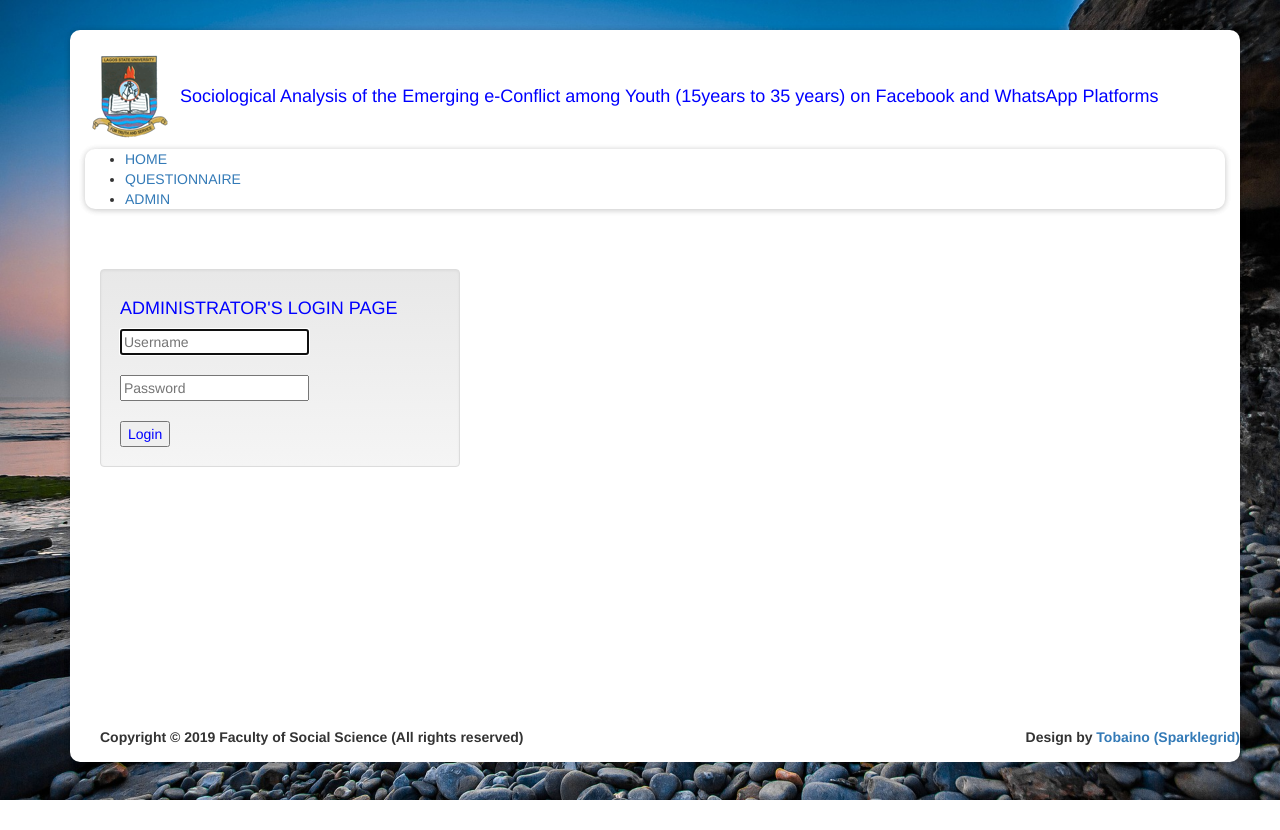
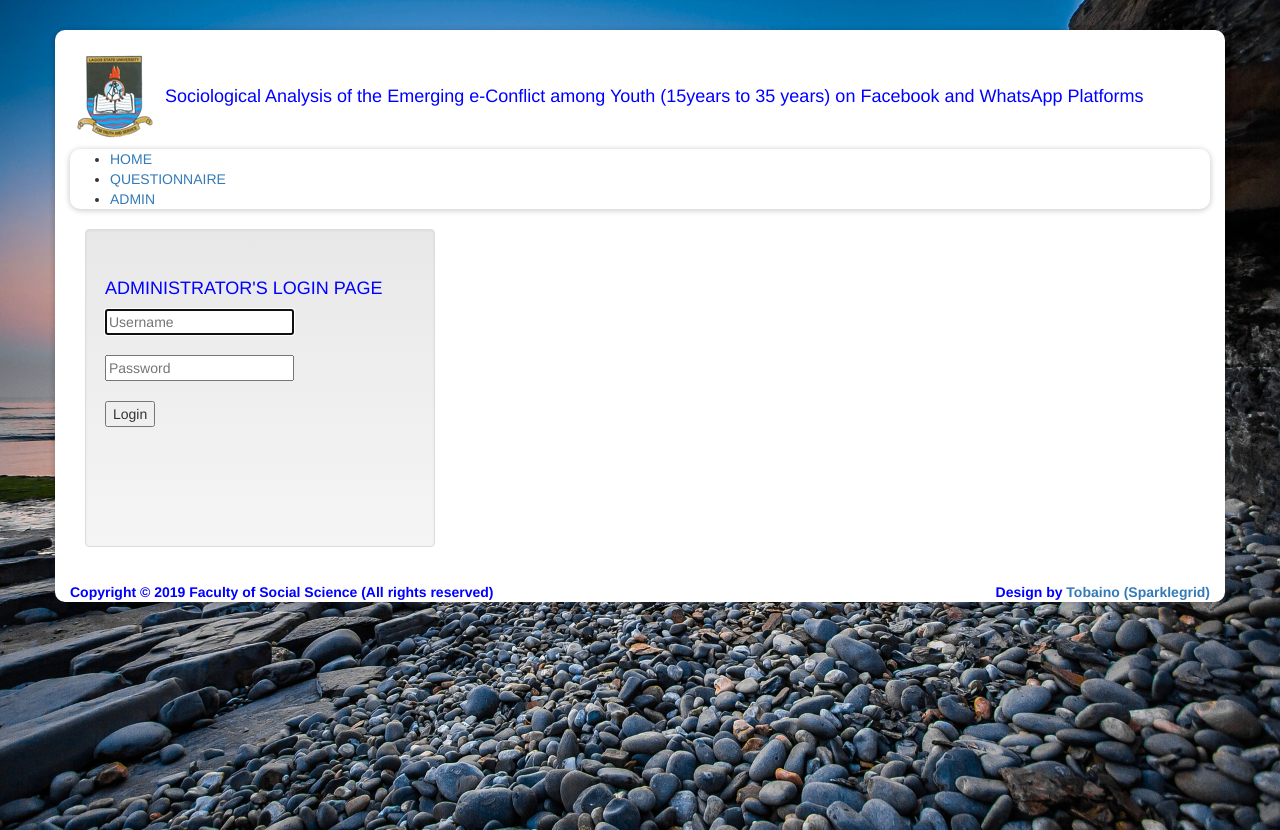
Before and after one commit to Tobaino1/questionnaire, a PHP site: page /admin.php in a window 1280 px wide. Before the commit the page ends 800 px from the top, so only its background shows below. Run offline with PHP 8.4, Linux system fonts and the light colour scheme.

Commit message:
update on admin, db con

```diff
--- a/admin.php
+++ b/admin.php
@@ -2,25 +2,21 @@
 /**
  * Created by PhpStorm.
  * User: Oyekan Oluwatobi
- * Date: 6/30/2019
- * Time: 9:53 PM
+ * Date: 3/3/2019
+ * Time: 8:38 AM
  */
 ?>
-
-
 <?php session_start(); ?>
-
 <?php include('dbcon.php'); ?>
-
-<!DOCTYPE html>
-<html lang="en">
+<!doctype html>
+<html lang="en" class="no-js">
 <head>
     <link rel="icon" href="images/lasulogo.PNG">
 
     <meta charset="utf-8">
     <meta http-equiv="X-UA-Compatible" content="IE=edge">
     <meta name="viewport" content="width=device-width, initial-scale=1">
-    <title>Questionnaire</title>
+    <title>Admin Login</title>
     <!-- Latest compiled and minified CSS -->
     <link rel="stylesheet" href="https://maxcdn.bootstrapcdn.com/bootstrap/3.3.7/css/bootstrap.min.css">
     <!-- Optional theme -->
@@ -30,46 +26,40 @@
     <script src="form.js"></script>
 </head>
 <body>
-<div class="container">
+<!--<div class="container">-->
     <div class="container form-top">
         <div class="row">
             <div class="card">
                 <div class="panel panel-danger">
                     <div class="panel-body">
                         <h4 style="color: blue" align="justify"><img src="images/lasulogo.PNG" alt="lasu"> Sociological
-                            Analysis of the Emerging e-Conflict among Youth (15years to 35 years) on Facebook and
+                            Analysis of the Emerging e-Conflict among Youth (15years to 35 years) on Facebook
+                            and
                             WhatsApp Platforms </h4>
                         <!--<ul class="nav navbar-nav">-->
                         <ul class="panel">
                             <li><a href="index.html">HOME</a></li>
                             <li><a href="questionnaire.php">QUESTIONNAIRE</a></li>
-                            <!--                            <li><a href="#">CONTACT / FEEDBACK</a></li>-->
+                            <!--<li><a href="#">CONTACT / FEEDBACK</a></li>-->
                             <li><a href="admin.php"> ADMIN </a></li>
                         </ul>
 
-                        <div id="content">
-                            <div class="box-section banner-section triggerAnimation animated" data-animate="rollIn">
-
-                                <br><br>
-
-                                <div class="container">
-                                    <div class="row">
                         <div class="col-lg-4">
                             <div class="well contact-form-container">
-
-                                                <form action="#" method="post" style="color: blue">
+                                <br>
+                                <form action="#" method="post">
                                     <h4 style="color: blue">ADMINISTRATOR'S LOGIN PAGE</h4>
 
                                     <div class="form-item">
-                                                        <span><i class="fa fa-user" style="color: green"></i></span>
-                                                        <input type="text" name="user" required="required"
-                                                               placeholder="Username" autofocus required></input>
+                                        <span><div class="fa fa-user" style="color: green"></div></span>
+                                        <input type="text" name="user" required="required" placeholder="Username"
+                                               autofocus required></input>
                                     </div>
                                     <br>
                                     <div class="form-item">
                                         <span><i class="fa fa-key" style="color: green"></i></span>
-                                                        <input type="password" name="pass" required="required"
-                                                               placeholder="Password" required></input>
+                                        <input type="password" name="pass" required="required" placeholder="Password"
+                                               required></input>
                                     </div>
                                     <br>
                                     <div class="button-panel">
@@ -79,11 +69,24 @@
                                 </form>
 
                                 <!--<div class="form-wrapper">-->
-
+                                <br><br><br><br><br>
                             </div>
                         </div>
                     </div>
+                    <footer class="main-footer">
+                        <div class="container">
+                            <div class="pull-right hidden-xs">
+                                <b style="color: blue">Design by <a href="https://sparklegrid.tech/">Tobaino
+                                        (Sparklegrid)</a> </b>
                             </div>
+                            <strong style="color: blue">Copyright &copy; 2019 Faculty of Social Science (All rights
+                                reserved)</strong>
+                        </div>
+                    </footer>
+                </div>
+            </div>
+        </div>
+
         <?php
         if (isset($_POST['login'])) {
             $username = mysqli_real_escape_string($con, $_POST['user']);
@@ -102,29 +105,5 @@
             }
         }
         ?>
-
-                            </div>
-
-                            <br><br><br><br><br><br><br>
-                            <br><br><br><br><br>
-
-
-                            <!--footer section-->
-                            <footer class="main-footer">
-                                <div class="container">
-                                    <div class="pull-right hidden-xs">
-                                        <b>Design by <a href="https://sparklegrid.tech/">Tobaino (Sparklegrid)</a> </b>
-                                    </div>
-                                    <strong>Copyright &copy; 2019 Faculty of Social Science (All rights
-                                        reserved)</strong>
-                                </div>
-                            </footer>
-                            <!--end of footer section-->
-                        </div>
-                    </div>
-                </div>
-            </div>
-        </div>
-    </div>
 </body>
 </html>
--- a/dbcon.php
+++ b/dbcon.php
@@ -5,12 +5,10 @@
  * Date: 6/30/2019
  * Time: 10:19 PM
  */ ?>
-
 <?php
 $con = mysqli_connect("localhost", "root", "", "research_work");
 // Check connection
 if (mysqli_connect_errno()) {
     echo "Failed to connect to MySQL: " . mysqli_connect_error();
-
 }
 ?>
```
Lines whose indentation alone changed are shown as unchanged.
